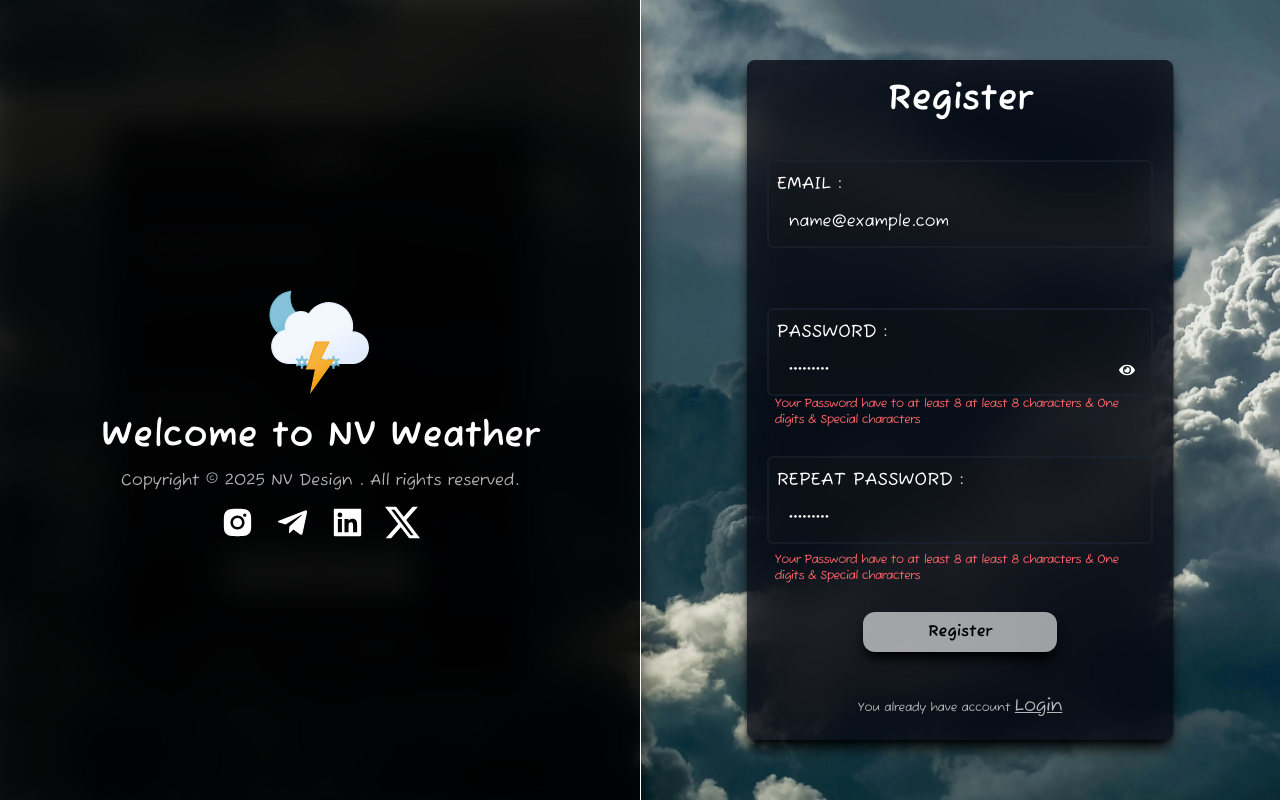
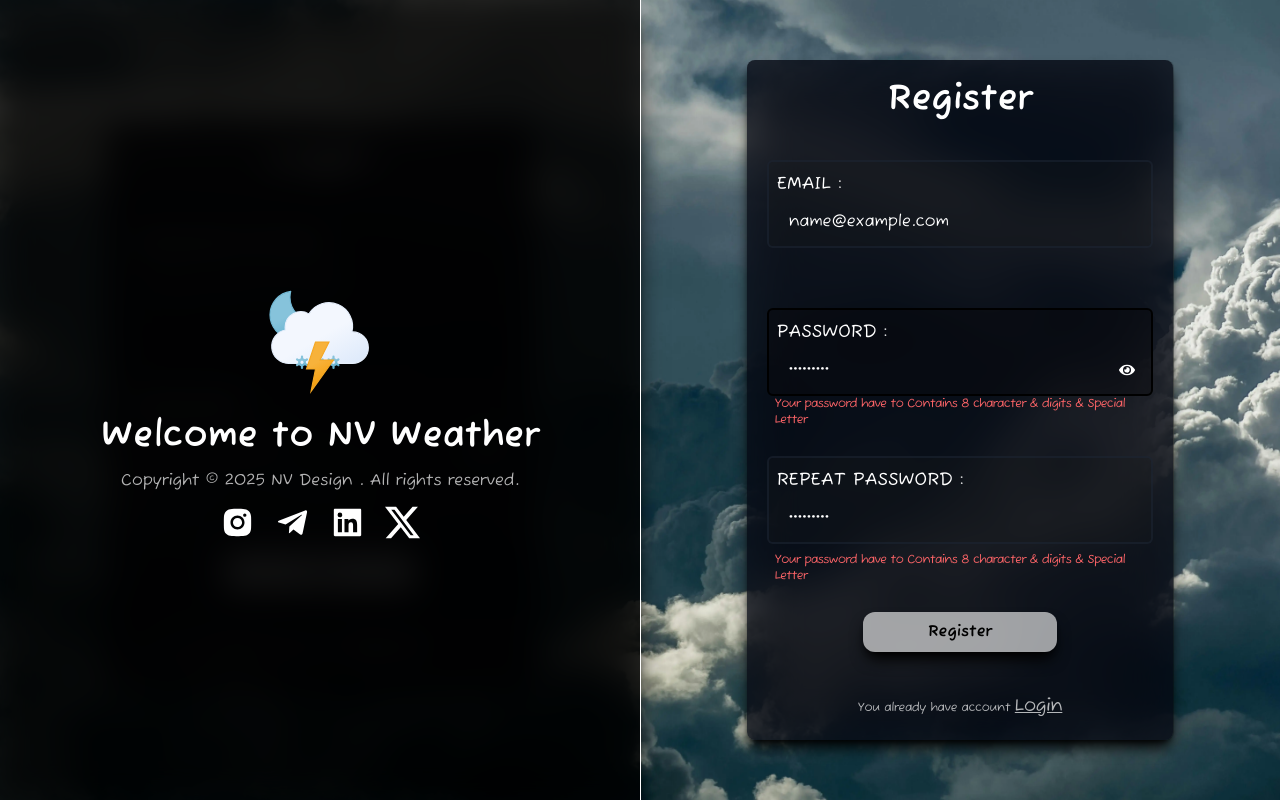
Before and after one commit to abolfazl-jafari-m/React-Weather-App, a React (Vite) app: page /login in a window 1280 px wide. Both pictures are taken after typing "name@example.com", "Sample123", "Sample123" into the empty fields and a click on the button "Register". Built offline with nearby package versions, Linux system fonts and the light colour scheme.

Commit message:
feat(LoginForm): change Vaildation using react-form-hook

```diff
--- a/src/Components/Login/RegisterForm/RegisterForm.tsx
+++ b/src/Components/Login/RegisterForm/RegisterForm.tsx
@@ -1,63 +1,35 @@
-import Input from "../../Base/Input/Input.tsx";
+// import Input from "../../Base/Input/Input.tsx";
 import {motion} from "motion/react";
-import {FormEvent, useContext, useState} from "react";
+import {useContext, useState} from "react";
 import {LoginContext, LoginContextInterface} from "../../../Context/LoginContext.tsx";
 import {REGEX_EMAIL, REGEX_PASSWORD} from "../../../Constants/Constants.ts";
-import {register} from "../../../Services/User.ts";
+import {register as registerUser} from "../../../Services/User.ts";
 import useLocalStorage from "../../../Hooks/useLocalStorage/useLocalStorage.ts";
 import {useNavigate} from "react-router";
 import toast from "react-hot-toast";
 import {FaEye} from "react-icons/fa";
 import {FiEyeOff} from "react-icons/fi";
+import {SubmitHandler, useForm} from "react-hook-form";
 
+type RegsterFormType = {
+    email: string,
+    password: string,
+    rePassword: string
+}
 
 function RegisterForm() {
     const {setIsLogin} = useContext(LoginContext) as LoginContextInterface
-    const [errors, setErrors] = useState({email: "", password: "", rePassword: ""});
     const [, setToken] = useLocalStorage("token", []);
     const navigate = useNavigate();
     const [showPass, setShowPass] = useState<boolean>(false);
+    const {handleSubmit, register, formState: {errors} , getValues} = useForm<RegsterFormType>();
 
 
-    const validation = (email: string, password: string, rePassword: string) => {
-        const newErrors = {email: "", password: "", rePassword: ""}
-        if (email === "") {
-            newErrors.email = "Please Enter Your Email"
-        } else if (!REGEX_EMAIL.test(email)) {
-            newErrors.email = "Please Enter a Valid Email"
-        }
-
-        if (password === "") {
-            newErrors.password = "Please Enter a Password"
-        } else if (!REGEX_PASSWORD.test(password)) {
-            newErrors.password = "Your Password have to at least 8  at least 8 characters & One digits & Special characters"
-        } else if (password !== rePassword) {
-            newErrors.password = "Passwords Not the Same"
-        }
-
-        if (rePassword === "") {
-            newErrors.rePassword = "Please Enter a Password"
-        } else if (!REGEX_PASSWORD.test(rePassword)) {
-            newErrors.rePassword = "Your Password have to at least 8  at least 8 characters & One digits & Special characters"
-        } else if (rePassword !== password) {
-            newErrors.rePassword = "Passwords Not the Same"
-        }
-
-        setErrors(newErrors);
-
-        return newErrors;
-    }
-
-
-    const handleRegister = (e: FormEvent<HTMLFormElement>) => {
-        e.preventDefault();
-        const {email, password, rePassword} = e.target as HTMLFormElement;
-        const errors = validation(email.value, password.value, rePassword.value);
-        if (Object.values(errors).every(item => item === "")) {
+    const handleRegister: SubmitHandler<RegsterFormType> = (data) => {
         const loadingToast = toast.loading("loading...", {
             style: {width: '320px'}
         })
-            register(email.value, password.value).then((res) => {
+        registerUser(data.email, data.password).then((res) => {
             setToken(res.accessToken)
             toast.success("Register was Successful", {
                 id: loadingToast
@@ -68,24 +40,27 @@ function RegisterForm() {
         })
     }
 
-
-    }
-
     return (
         <div
             className={"flex flex-col gap-10 items-center max-lg:w-full max-lg:h-full max-lg:rounded-none w-2/3 bg-gray-950/70 backdrop-blur-xl backdrop-brightness-50 rounded-lg shadow-black shadow-lg  p-5 font-fuzzy "}>
             <h2 className={"font-bold text-4xl text-white"}>Register</h2>
-            <form onSubmit={(e: FormEvent<HTMLFormElement>) => handleRegister(e)}
+            <form onSubmit={handleSubmit(handleRegister)}
                   className={"w-full flex flex-col gap-7"}>
                 <div className={"flex flex-col gap-2"}>
                     <div
                         className={"flex flex-col gap-2 bg-zinc-900/25 has-focus:bg-zinc-950/40 text-white border-2 border-gray-800/50 transition ease-linear duration-200 p-2 has-focus:border-black rounded-md"}>
                         <label className={"text-lg uppercase"}>email :</label>
-                        <Input type={"text"} className={"bg-transparent py-1 px-3 rounded-md outline-none"}
-                               placeholder={"Please Enter Your Name"} name={"email"}/>
+                        <input type={"text"} className={"bg-transparent py-1 px-3 rounded-md outline-none"}
+                               placeholder={"Please Enter Your Name"} {...register("email", {
+                            required: "this Field is Required",
+                            pattern: {
+                                value: REGEX_EMAIL,
+                                message: "Your Email is Invalid"
+                            }
+                        })}/>
                     </div>
                     <div className={"text-xs text-red-400 tracking-tighter px-2 min-h-6"}>
-                        {errors.email}
+                        {errors.email && <span>{errors.email.message}</span>}
                     </div>
                 </div>
 
@@ -94,9 +69,19 @@ function RegisterForm() {
                         className={"flex flex-col gap-2 bg-zinc-900/25 has-focus:bg-zinc-950/40 text-white border-2 border-gray-800/50 transition ease-linear duration-200 p-2 has-focus:border-black rounded-md"}>
                         <label className={"text-lg uppercase"}>Password :</label>
                         <div className={"flex items-center w-full"}>
-                            <Input type={!showPass ? "password" : "text"}
+                            <input type={!showPass ? "password" : "text"}
                                    className={"bg-transparent flex-1 py-1 px-3 rounded-md outline-none"}
-                                   placeholder={"Your Password..."} name={"password"}/>
+                                   placeholder={"Your Password..."} {...register("password", {
+                                required: "this Field is Required",
+                                pattern: {
+                                    value: REGEX_PASSWORD,
+                                    message: "Your password have to Contains 8 character & digits & Special Letter"
+                                },
+                                validate : (data)=>{
+                                    if (data !== getValues("rePassword"))
+                                        return "password must be the Same"
+                                }
+                            })}/>
                             <div onClick={() => setShowPass(!showPass)} className={"px-2"}>
                                 {
                                     !showPass ? <FaEye/> : <FiEyeOff className={"text-white"}/>
@@ -105,7 +90,8 @@ function RegisterForm() {
                         </div>
                     </div>
                     <div className={"text-xs text-red-400 tracking-tighter px-2 min-h-6"}>
-                        {errors.password}
+                        {errors.password && <span>{errors.password.message}</span>}
+
                     </div>
                 </div>
 
@@ -113,12 +99,24 @@ function RegisterForm() {
                     <div
                         className={"flex flex-col gap-2 bg-zinc-900/25 has-focus:bg-zinc-950/40 text-white border-2 border-gray-800/50 transition ease-linear duration-200 p-2 has-focus:border-black rounded-md"}>
                         <label className={"text-lg uppercase"}>Repeat Password :</label>
-                        <Input type={!showPass ? "password" : "text"}
+                        <input type={!showPass ? "password" : "text"}
                                className={"bg-transparent py-1 px-3 rounded-md outline-none"}
-                               placeholder={"Repeat Your Password..."} name={"rePassword"}/>
+                               placeholder={"Repeat Your Password..."} {...register("rePassword", {
+                                required: "this Field is Required",
+                                pattern: {
+                                    value: REGEX_PASSWORD,
+                                    message: "Your password have to Contains 8 character & digits & Special Letter"
+                                },
+                                validate : (data)=>{
+                                    if (data !== getValues("password")){
+                                        return "password must be the Same"
+                                    }
+                                }
+                            }
+                        )}/>
                     </div>
                     <div className={"text-xs text-red-400 tracking-tighter px-2 min-h-6"}>
-                        {errors.rePassword}
+                        {errors.rePassword && <span>{errors.rePassword.message}</span>}
                     </div>
                 </div>
 
```
Lines whose indentation alone changed are shown as unchanged.
